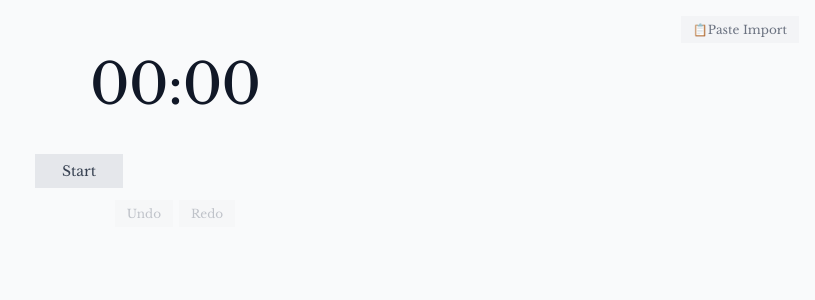
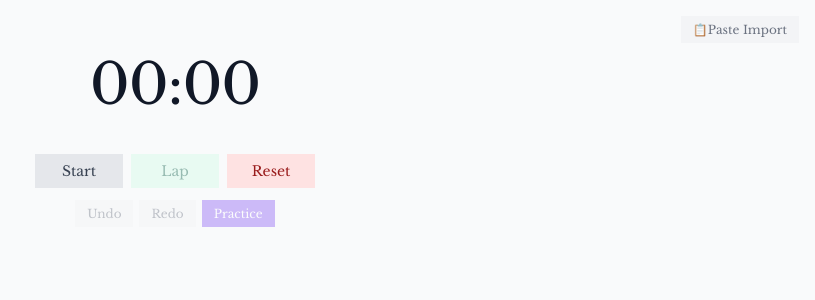
Before and after one commit to midspiral/talktimer-lemmafit, a React (Vite) app: page / in a window 1280 px wide. Shown: the top 300 px of the page, without its empty margins (465-1280 px from the left). Built offline with nearby package versions, Linux system fonts and the light colour scheme; the HTML template or start-up script is replaced by a standard one.

Commit message:
disable instead of hidden

```diff
--- a/src/App.css
+++ b/src/App.css
@@ -53,9 +53,9 @@
   background: #9ca3af;
 }
 
-.control-btn.hidden {
-  visibility: hidden;
-  pointer-events: none;
+.control-btn:disabled {
+  opacity: 0.4;
+  cursor: not-allowed;
 }
 
 .lap-btn {
@@ -119,8 +119,13 @@
   transition: background 0.15s;
 }
 
-.practice-btn:hover {
+.practice-btn:hover:not(:disabled) {
   background: #7c3aed;
+}
+
+.practice-btn:disabled {
+  opacity: 0.4;
+  cursor: not-allowed;
 }
 
 /* Template queue */
--- a/src/App.tsx
+++ b/src/App.tsx
@@ -366,15 +366,14 @@ function App() {
         </button>
         <button
           onClick={createLap}
-          className={`control-btn lap-btn ${!running ? 'hidden' : ''}`}
+          className="control-btn lap-btn"
           disabled={!running}
         >
           Lap
         </button>
         <button
           onClick={resetTimer}
-          className={`control-btn reset-btn ${model.laps.length === 0 && model.originalTemplate.length === 0 ? 'hidden' : ''}`}
-          disabled={model.laps.length === 0 && model.originalTemplate.length === 0}
+          className="control-btn reset-btn"
         >
           Reset
         </button>
@@ -387,11 +386,13 @@ function App() {
         <button onClick={redo} disabled={!canRedo} className="redo-btn">
           Redo
         </button>
-        {model.laps.some(lap => lap.section !== '') && model.template.length === 0 && (
-          <button onClick={startPractice} className="practice-btn">
-            Practice
-          </button>
-        )}
+        <button
+          onClick={startPractice}
+          className="practice-btn"
+          disabled={!model.laps.some(lap => lap.section !== '') || model.template.length > 0}
+        >
+          Practice
+        </button>
       </div>
 
       {model.template.length > 0 && (
```
